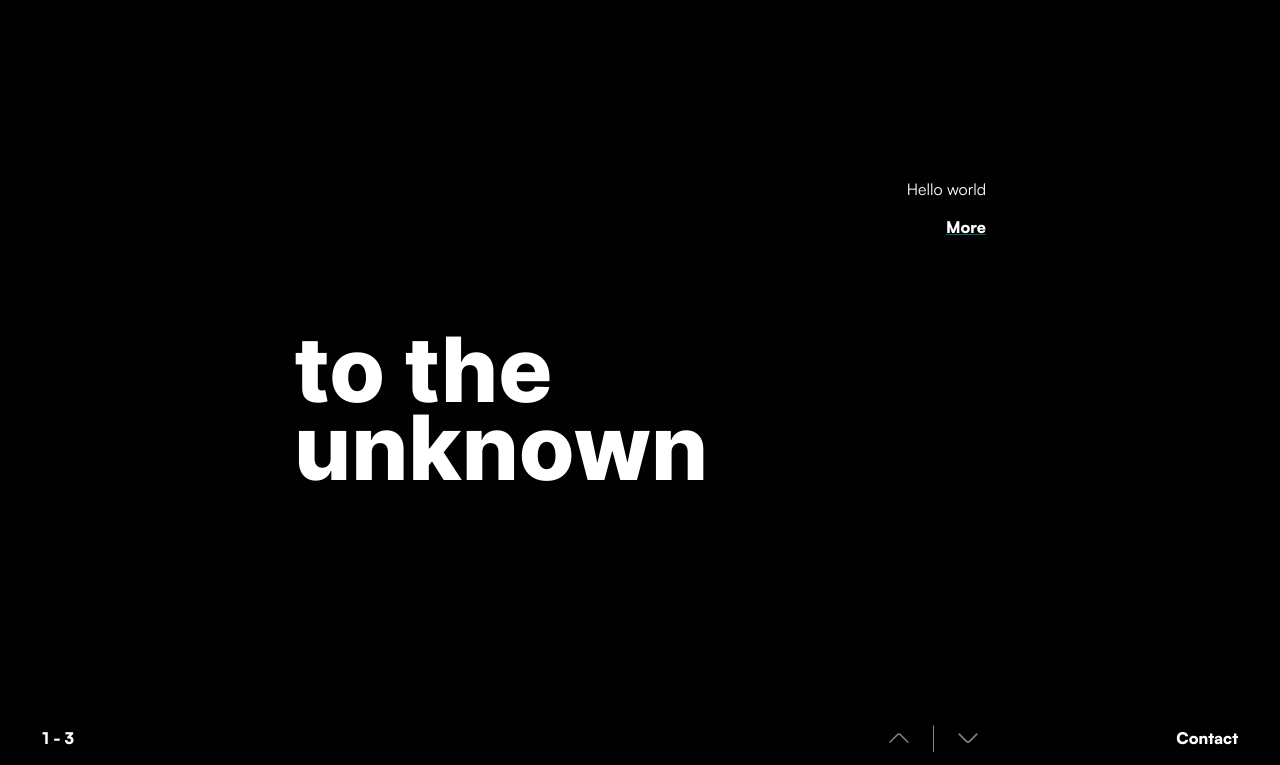
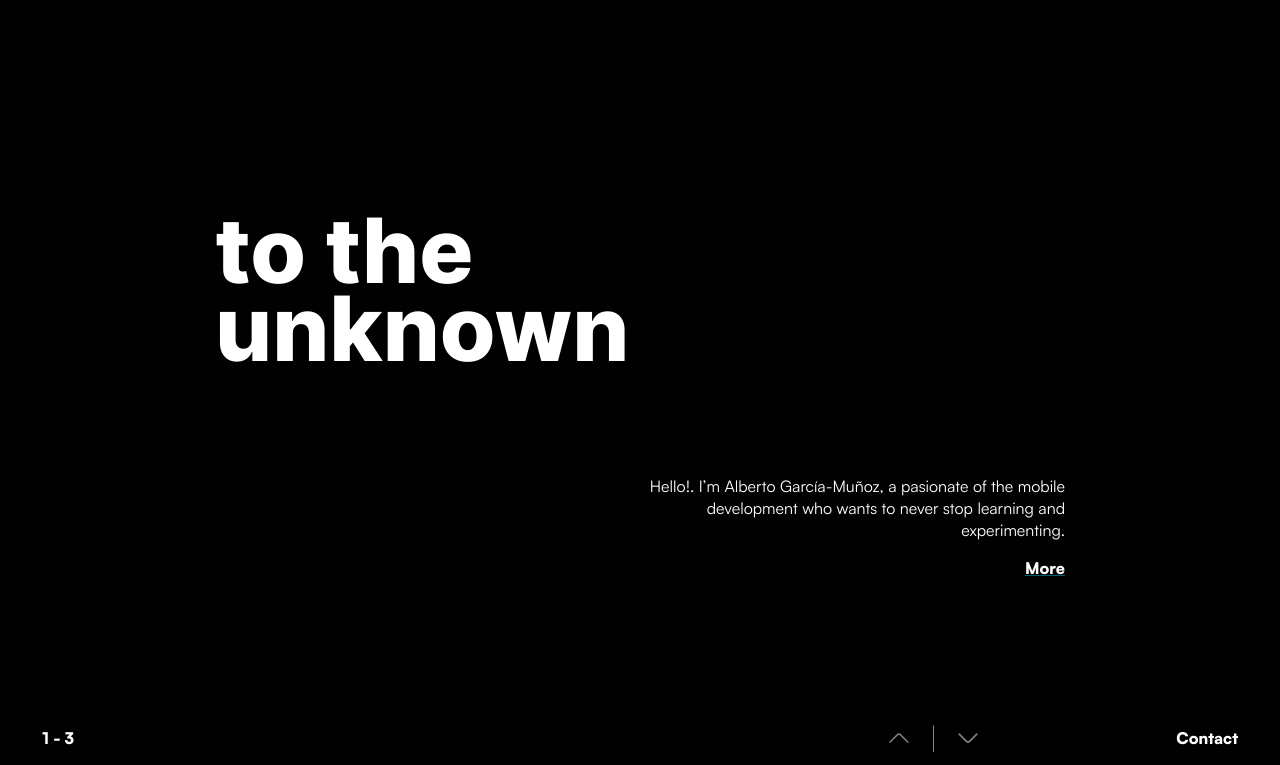
Before and after one commit to AlbGarciam/albgarciam.github.io, a Gatsby site: page / in a window 1280 px wide. Shown: the part 35-800 px from the top of the page. Built offline with nearby package versions, Linux system fonts and the light colour scheme; Gatsby itself is replaced by a stand-in of ours.

Commit message:
Working carousel

```diff
--- a/src/organisms/index.js
+++ b/src/organisms/index.js
@@ -1,4 +1,3 @@
-import Navigation from "./Navigation";
 import Superheading from "./Superheading";
 
-export { Navigation, Superheading };
+export { Superheading };
--- a/src/pages/index.js
+++ b/src/pages/index.js
@@ -1,6 +1,7 @@
 import * as React from "react";
-import { Navigation, Superheading } from "../organisms";
+import { LandingCarousel, Navigation } from "../templates";
 import Colors from "../theme/Colors";
+import carouselJSON from "../resources/carousels/landing.json"
 
 const mainStyles = {
   position: "absolute",
@@ -11,7 +12,14 @@ const mainStyles = {
 };
 
 export default class IndexPage extends React.Component {
-  state = { currentStep: 1, totalSteps: 3 };
+  constructor(props) {
+    super(props);
+    this.state = {
+      currentStep: 1,
+      totalSteps: carouselJSON.pages.length,
+      shouldScroll: true
+    }
+  }
 
   downAction() {
     let nextCurrentStep = this.state.currentStep + 1
@@ -29,6 +37,19 @@ export default class IndexPage extends React.Component {
     this.setState({ currentStep: nextCurrentStep })
   }
 
+  onWheel(event) {
+    if (!this.state.shouldScroll) { return }
+    this.setState({shouldScroll: false})
+    if (event.deltaY > 0) {
+      this.downAction()
+    } else if (event.deltaY < 0) {
+      this.upAction()
+    }
+    setTimeout(() => {
+      this.setState({shouldScroll: true})
+    }, 1.25*1000);
+  }
+
   render() {
     return (
       <main style={mainStyles}>
@@ -37,8 +58,10 @@ export default class IndexPage extends React.Component {
           totalSteps={this.state.totalSteps}
           downAction={this.downAction.bind(this)}
           upAction={this.upAction.bind(this)}>
-            <Superheading variant="inverted" headerText="to the unknown" text="Hello world" route="/about" button="More"/>
-          </Navigation>
+          <LandingCarousel pages={carouselJSON.pages}
+            currentPosition={this.state.currentStep - 1}
+            onWheel={this.onWheel.bind(this)} />
+        </Navigation>
       </main>
     );
   }
--- /dev/null
+++ b/src/resources/carousels/landing.json
@@ -0,0 +1,25 @@
+{
+    "pages": [
+        {
+            "title": "to the unknown",
+            "description": "Hello!. I’m Alberto García-Muñoz, a pasionate of the mobile development who wants to never stop learning and experimenting.",
+            "variant": "default",
+            "button": "More",
+            "route": "/about"
+        },
+        {
+            "title": "some of my work",
+            "description": "Multiple projects and multiple approaches but all of them with something in common, passion.",
+            "variant": "full-title",
+            "button": "More",
+            "route": "/projects"
+        },
+        {
+            "title": "tons of stories",
+            "description": "Writing and sharing our knowledge is what makes us evolve as engineers. ",
+            "variant": "inverted",
+            "button": "More",
+            "route": "/blog"
+        }
+    ]
+}
--- /dev/null
+++ b/src/templates/LandingCarousel/index.js
@@ -0,0 +1,57 @@
+import * as React from "react";
+import { Superheading } from "../../organisms";
+
+const style = {
+  position: "absolute",
+  width: "100%",
+  height: "100%",
+  top: "0", left: "0", right: "0", bottom: "0",
+  overflow: "hidden",
+  transition: "1.25s ease-in-out"
+};
+
+export default class LandingCarousel extends React.Component {
+  componentDidMount() {
+    window.addEventListener('wheel', this.handleWheel.bind(this));
+  }
+
+  componentWillUnmount() {
+    window.removeEventListener('wheel', this.handleWheel.bind(this));
+  }
+
+  handleWheel(event) {
+    this.props.onWheel(event)
+  }
+
+  renderSuperheading(page, position, shift) {
+    const style = {
+      display: "flex",
+      position: "absolute",
+      width: "100%",
+      height: "100%",
+      top: (100 * (position - shift)) + "%", left: "0", right: "0", bottom: "0",
+      transition: "1.25s ease-in-out"
+    };
+    return (<div style={style}>
+      <Superheading
+        variant={page.variant}
+        headerText={page.title}
+        text={page.description}
+        route={page.route}
+        button={page.button} />
+    </div>)
+  }
+
+  render() {
+    const { pages } = this.props;
+    var items = []
+    pages.forEach(page => {
+      items.push(this.renderSuperheading(page, items.length, this.props.currentPosition));
+    });
+    return (
+      <div style={style}>
+        {items}
+      </div>
+    );
+  }
+}
--- a/src/organisms/Navigation/index.js
+++ b/src/templates/Navigation/index.js
@@ -1,7 +1,7 @@
 import * as React from "react";
 import { BottomNavigationBar, TopNavigationBar } from "../../molecules";
 
-const mainStyles = {
+const style = {
   position: "absolute",
   width: "100%",
   height: "100%",
@@ -14,10 +14,11 @@ const mainStyles = {
 export default class Navigation extends React.Component {
   render() {
     return (
-      <div style={mainStyles}>
-        <TopNavigationBar />
-        {this.props.children}
+      <div style={style}>
+        <TopNavigationBar style={{zIndex: 9999}} />
+        <div style={style}>{this.props.children}</div>
         <BottomNavigationBar
+          style={{zIndex: 9999}}
           currentStep={this.props.currentStep}
           totalSteps={this.props.totalSteps}
           downAction={this.props.downAction}
--- /dev/null
+++ b/src/templates/index.js
@@ -0,0 +1,4 @@
+import LandingCarousel from "./LandingCarousel";
+import Navigation from "./Navigation";
+
+export { LandingCarousel, Navigation }
```
